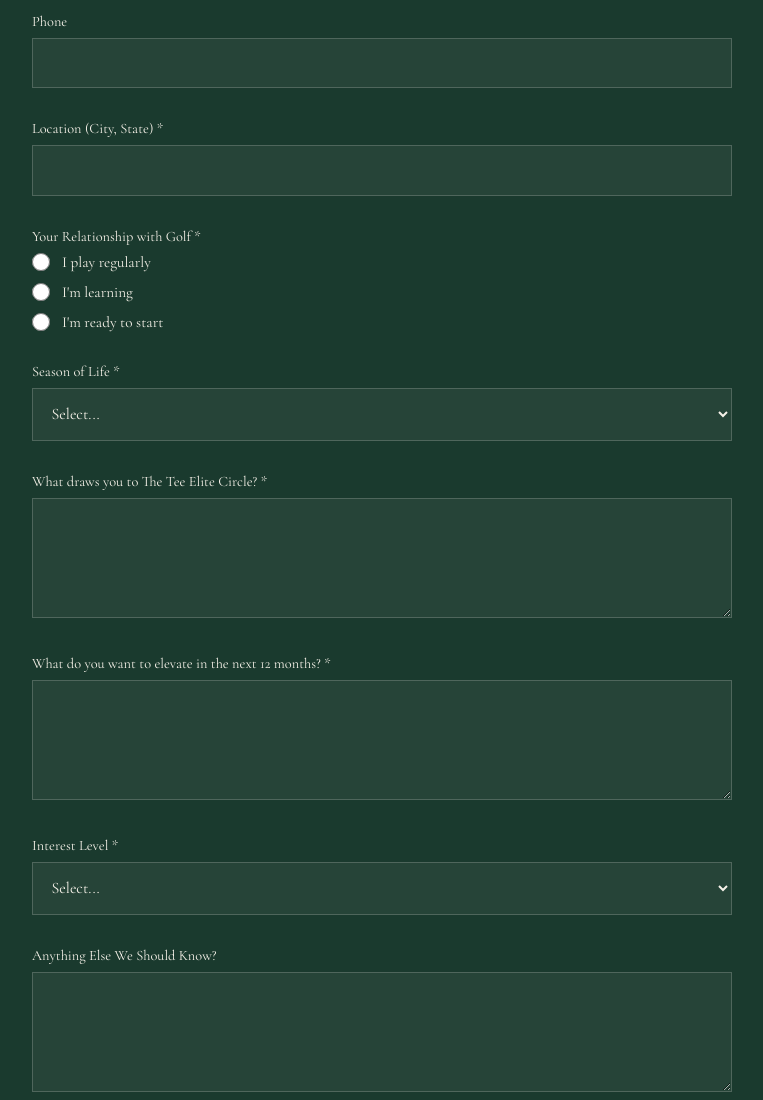
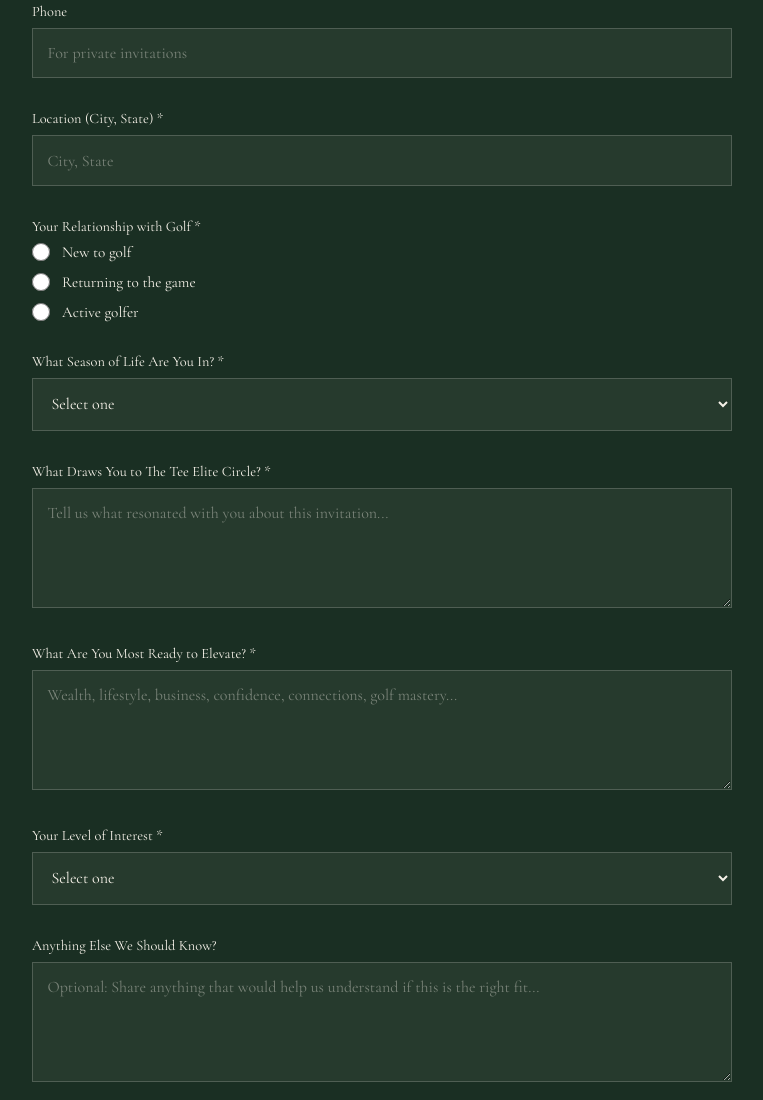
Before and after one commit to tkdbrad03/tee-elite-circle, a website: page public/landing-application.html in a window 1280 px wide. Shown: the part 532-1632 px from the top of the page, without its empty margins (258-1021 px from the left). Drawn offline with nearby package versions, Linux system fonts and the light colour scheme.

Commit message:
Refactor landing application form and styles
Updated various form elements and styles in the landing application HTML. Enhanced accessibility and user experience with improved placeholder texts and layout adjustments.

```diff
--- a/public/landing-application.html
+++ b/public/landing-application.html
@@ -4,10 +4,24 @@
     <meta charset="UTF-8">
     <meta name="viewport" content="width=device-width, initial-scale=1.0">
     <title>The Tee Elite Circle — Application</title>
+    <link rel="icon" type="image/png" href="/images/tee-elite-favicon.png">
+    <!-- PWA Meta Tags -->
+    <link rel="manifest" href="/manifest.json">
+    <meta name="theme-color" content="#1a2e1a">
+    <meta name="apple-mobile-web-app-capable" content="yes">
+    <meta name="apple-mobile-web-app-status-bar-style" content="black-translucent">
+    <meta name="apple-mobile-web-app-title" content="Tee Elite">
+    <link rel="apple-touch-icon" href="/images/apple-touch-icon.png">
     <link rel="preconnect" href="https://fonts.googleapis.com">
     <link rel="preconnect" href="https://fonts.gstatic.com" crossorigin>
     <link href="https://fonts.googleapis.com/css2?family=Cormorant+Garamond:ital,wght@0,300;0,400;0,500;0,600;1,300;1,400&display=swap" rel="stylesheet">
     <style>
+        :root {
+            --tmac-blush: #e8ccc8;
+            --deep-forest: #1a2f23;
+            --soft-cream: #FAF8F5;
+        }
+
         * {
             margin: 0;
             padding: 0;
@@ -20,7 +34,7 @@
 
         body {
             font-family: 'Cormorant Garamond', serif;
-            background: #1a3a2e;
+            background: var(--deep-forest);
             color: #f5f1e8;
             overflow-x: hidden;
         }
@@ -41,7 +55,7 @@
         }
 
         .nav-logo {
-            height: 60px;
+            height: 50px;
             width: auto;
         }
 
@@ -72,7 +86,7 @@
         /* Application Section */
         .application-section {
             padding: 5rem 2rem;
-            min-height: calc(100vh - 116px);
+            min-height: calc(100vh - 106px);
         }
 
         .application-container {
@@ -129,12 +143,22 @@
             transition: all 0.3s ease;
         }
 
+        .form-input::placeholder,
+        .form-textarea::placeholder {
+            color: rgba(245, 241, 232, 0.4);
+        }
+
         .form-input:focus,
         .form-select:focus,
         .form-textarea:focus {
             outline: none;
             border-color: rgba(245, 241, 232, 0.4);
             background: rgba(245, 241, 232, 0.08);
+        }
+
+        .form-select option {
+            background: var(--deep-forest);
+            color: #f5f1e8;
         }
 
         .form-textarea {
@@ -161,6 +185,7 @@
             width: 18px;
             height: 18px;
             cursor: pointer;
+            accent-color: var(--tmac-blush);
         }
 
         .form-submit {
@@ -168,7 +193,7 @@
             padding: 1.1rem;
             background: #f5f1e8;
             border: none;
-            color: #1a3a2e;
+            color: var(--deep-forest);
             font-family: 'Cormorant Garamond', serif;
             font-size: 1.1rem;
             letter-spacing: 0.1em;
@@ -179,7 +204,7 @@
         }
 
         .form-submit:hover {
-            background: #e8ccc8;
+            background: var(--tmac-blush);
         }
 
         .form-submit:disabled {
@@ -195,6 +220,7 @@
             color: #ff6b6b;
             margin-top: 1rem;
             font-size: 0.9rem;
+            border-radius: 4px;
         }
 
         .form-error.visible {
@@ -239,7 +265,7 @@
             }
 
             .nav-logo {
-                height: 50px;
+                height: 40px;
             }
 
             .application-section {
@@ -259,10 +285,10 @@
     <!-- Navigation -->
     <nav class="hero-nav">
         <div class="logo-area">
-            <img src="/images/tmac-tee-elite-header.png" alt="TMac Inspired presents The Tee Elite Circle" class="nav-logo">
+            <img src="/images/tmac-logo.png" alt="TMac Inspired" class="nav-logo">
         </div>
         <div class="nav-links">
-            <a href="/login" class="nav-cta">Member Login</a>
+            <a href="/member-login.html" class="nav-cta">Member Login</a>
         </div>
     </nav>
 
@@ -287,67 +313,68 @@
 
                 <div class="form-group">
                     <label class="form-label">Phone</label>
-                    <input type="tel" name="phone" class="form-input">
+                    <input type="tel" name="phone" class="form-input" placeholder="For private invitations">
                 </div>
 
                 <div class="form-group">
                     <label class="form-label">Location (City, State) *</label>
-                    <input type="text" name="location" class="form-input" required>
+                    <input type="text" name="location" class="form-input" required placeholder="City, State">
                 </div>
 
                 <div class="form-group">
                     <label class="form-label">Your Relationship with Golf *</label>
                     <div class="radio-group">
                         <label class="radio-label">
-                            <input type="radio" name="golfStatus" value="play_regularly" required>
-                            <span>I play regularly</span>
+                            <input type="radio" name="golfStatus" value="New to golf" required>
+                            <span>New to golf</span>
                         </label>
                         <label class="radio-label">
-                            <input type="radio" name="golfStatus" value="learning">
-                            <span>I'm learning</span>
+                            <input type="radio" name="golfStatus" value="Returning to the game">
+                            <span>Returning to the game</span>
                         </label>
                         <label class="radio-label">
-                            <input type="radio" name="golfStatus" value="ready_to_start">
-                            <span>I'm ready to start</span>
+                            <input type="radio" name="golfStatus" value="Active golfer">
+                            <span>Active golfer</span>
                         </label>
                     </div>
                 </div>
 
                 <div class="form-group">
-                    <label class="form-label">Season of Life *</label>
+                    <label class="form-label">What Season of Life Are You In? *</label>
                     <select name="ageRange" class="form-select" required>
-                        <option value="">Select...</option>
-                        <option value="30s">30s</option>
-                        <option value="40s">40s</option>
-                        <option value="50s">50s</option>
-                        <option value="60s">60s</option>
+                        <option value="">Select one</option>
+                        <option value="Under 35">Under 35</option>
+                        <option value="35-39">35–39</option>
+                        <option value="40-49">40–49</option>
+                        <option value="50-59">50–59</option>
+                        <option value="60-69">60–69</option>
                         <option value="70+">70+</option>
                     </select>
                 </div>
 
                 <div class="form-group">
-                    <label class="form-label">What draws you to The Tee Elite Circle? *</label>
-                    <textarea name="drawnToCircle" class="form-textarea" required></textarea>
+                    <label class="form-label">What Draws You to The Tee Elite Circle? *</label>
+                    <textarea name="drawnToCircle" class="form-textarea" required placeholder="Tell us what resonated with you about this invitation..."></textarea>
                 </div>
 
                 <div class="form-group">
-                    <label class="form-label">What do you want to elevate in the next 12 months? *</label>
-                    <textarea name="elevateNext" class="form-textarea" required></textarea>
+                    <label class="form-label">What Are You Most Ready to Elevate? *</label>
+                    <textarea name="elevateNext" class="form-textarea" required placeholder="Wealth, lifestyle, business, confidence, connections, golf mastery..."></textarea>
                 </div>
 
                 <div class="form-group">
-                    <label class="form-label">Interest Level *</label>
+                    <label class="form-label">Your Level of Interest *</label>
                     <select name="interestLevel" class="form-select" required>
-                        <option value="">Select...</option>
-                        <option value="exploring">Exploring</option>
-                        <option value="serious">Serious</option>
-                        <option value="ready_now">Ready Now</option>
+                        <option value="">Select one</option>
+                        <option value="Curious — send me more details">Curious — send me more details</option>
+                        <option value="Likely to join if dates and location align">Likely to join if dates and location align</option>
+                        <option value="Ready to secure my founding seat">Ready to secure my founding seat</option>
                     </select>
                 </div>
 
                 <div class="form-group">
                     <label class="form-label">Anything Else We Should Know?</label>
-                    <textarea name="notes" class="form-textarea"></textarea>
+                    <textarea name="notes" class="form-textarea" placeholder="Optional: Share anything that would help us understand if this is the right fit..."></textarea>
                 </div>
 
                 <button type="submit" class="form-submit">Submit Application</button>
```
